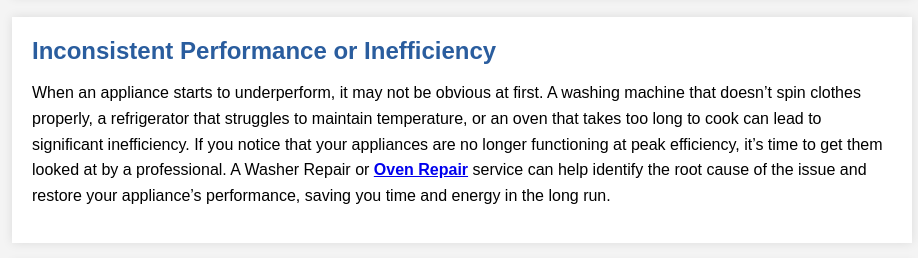
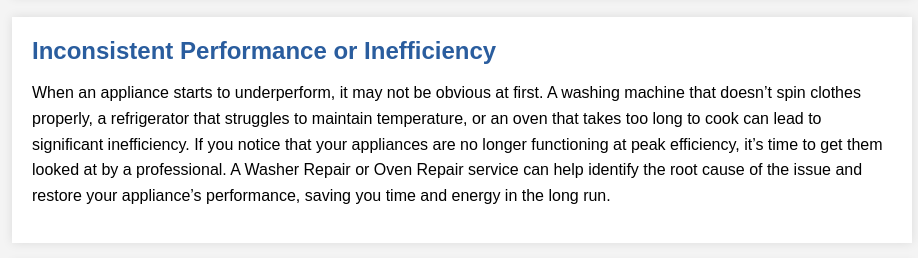
Before and after one commit to Robrt-Parker1/Urban-brothers, a plain HTML site: page index.html in a window 1280 px wide. Shown: the part 1505-1763 px from the top of the page, without its empty margins (178-1096 px from the left). Drawn offline with Linux system fonts and the light colour scheme.

Commit message:
Update index.html

```diff
--- a/index.html
+++ b/index.html
@@ -128,7 +128,7 @@
 
         <div class="section">
             <h2>Inconsistent Performance or Inefficiency</h2>
-            <p>When an appliance starts to underperform, it may not be obvious at first. A washing machine that doesn’t spin clothes properly, a refrigerator that struggles to maintain temperature, or an oven that takes too long to cook can lead to significant inefficiency. If you notice that your appliances are no longer functioning at peak efficiency, it’s time to get them looked at by a professional. A Washer Repair or <b><a href="https://maps.google.com/?q=Oven+Repair">Oven Repair</a></b> service can help identify the root cause of the issue and restore your appliance’s performance, saving you time and energy in the long run.</p>
+            <p>When an appliance starts to underperform, it may not be obvious at first. A washing machine that doesn’t spin clothes properly, a refrigerator that struggles to maintain temperature, or an oven that takes too long to cook can lead to significant inefficiency. If you notice that your appliances are no longer functioning at peak efficiency, it’s time to get them looked at by a professional. A Washer Repair or Oven Repair service can help identify the root cause of the issue and restore your appliance’s performance, saving you time and energy in the long run.</p>
         </div>
 
         <div class="section">
```
